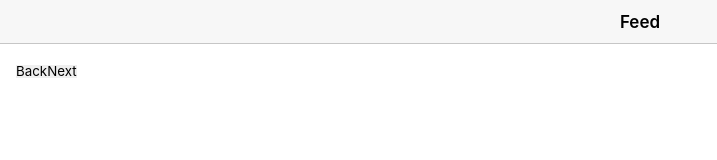
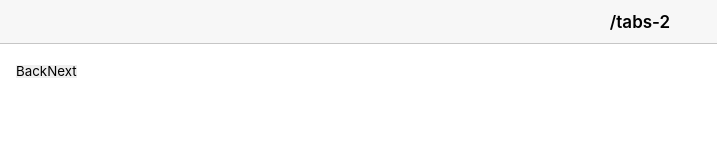
Before and after one commit to noskovvkirill/ionic-reproduction-header-issue, a Next.js app: page /tabs-2 in a window 1280 px wide. Shown: the top 160 px of the page, without its empty margins (0-717 px from the left). Built offline with nearby package versions, Linux system fonts and the light colour scheme.

Commit message:
add header

```diff
--- a/components/pages/Feed.jsx
+++ b/components/pages/Feed.jsx
@@ -36,7 +36,7 @@ const Feed = () => {
     <IonPage>
       <IonHeader>
         <IonToolbar>
-          <IonTitle>Feed</IonTitle>
+          <IonTitle>{history.routeInfo.pathname}</IonTitle>
         </IonToolbar>
       </IonHeader>
       <IonContent className="ion-padding" fullscreen>
--- a/components/pages/Tabs.jsx
+++ b/components/pages/Tabs.jsx
@@ -1,5 +1,5 @@
 import {  Route } from 'react-router-dom';
-import { IonRouterOutlet, IonTabs, IonTabBar } from '@ionic/react';
+import { IonRouterOutlet, IonTabs } from '@ionic/react';
 import Home from './Feed';
 
 
@@ -11,9 +11,6 @@ const Tabs = () => {
         <Route path="/tabs-2" render={() => <Home />} exact={true} />
         <Route path="/tabs-3" render={() => <Home />} exact={true} />
       </IonRouterOutlet>
-      <IonTabBar slot="bottom">
-
-      </IonTabBar>
     </IonTabs>
   );
 };
--- a/transition.ts
+++ b/transition.ts
@@ -2,7 +2,6 @@
 import {
   Animation,
   createAnimation,
-  iosTransitionAnimation,
 } from '@ionic/react';
 
 type Opts = {
```
